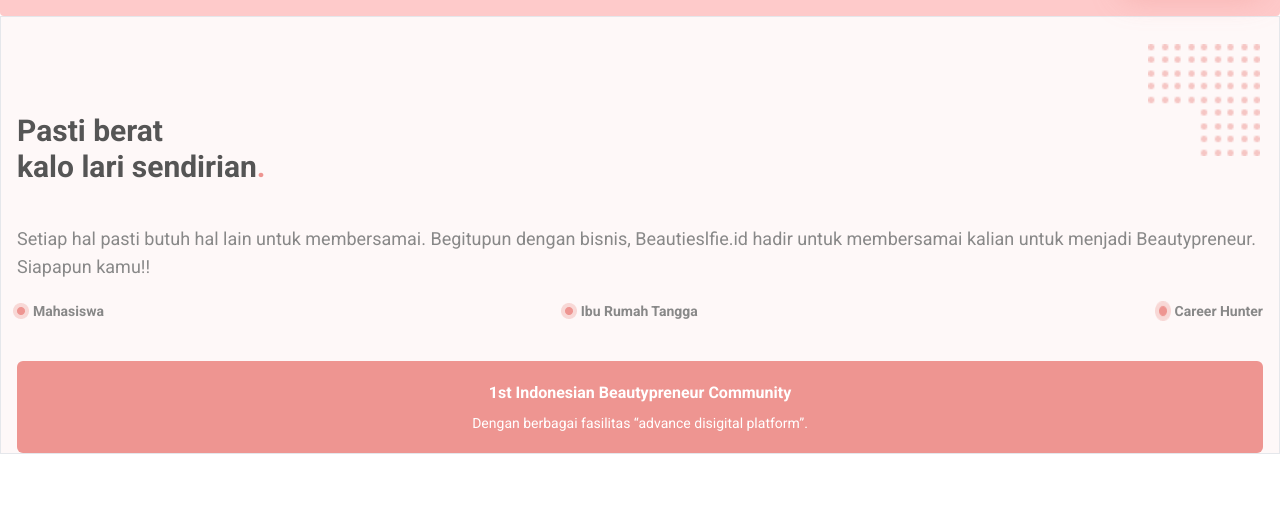
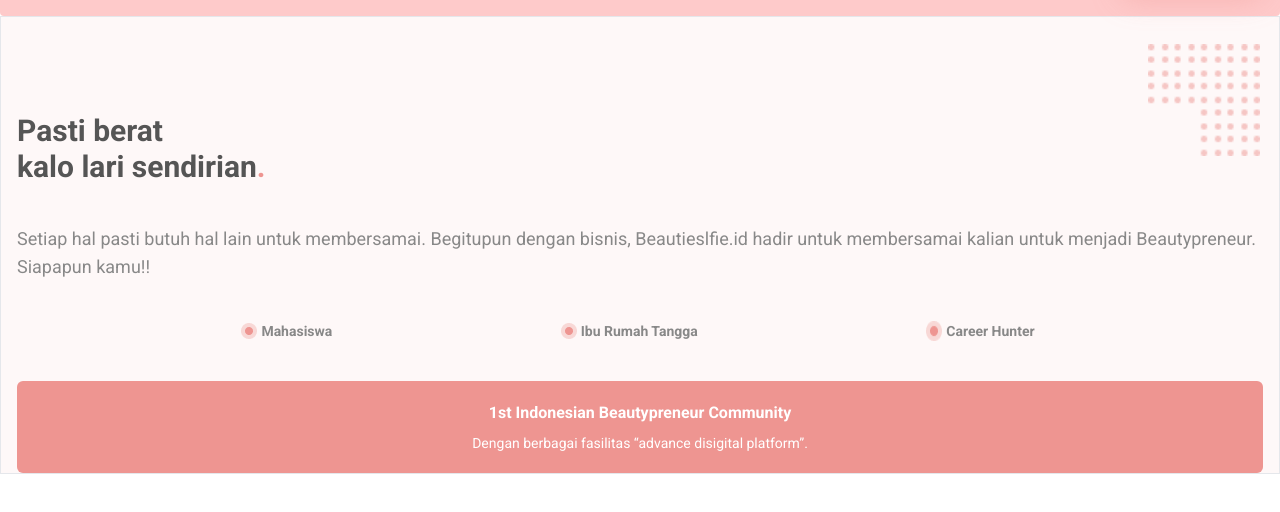
Before and after one commit to Azizsige/tw-beautiesid-clone, a website: page index.html in a window 1280 px wide. Shown: the part 100-612 px from the top of the page. Drawn offline with Linux system fonts and the light colour scheme.

Commit message:
testing hero section part 4

```diff
--- a/index.html
+++ b/index.html
@@ -109,19 +109,19 @@
           </div>
 
           <div
-            class="content-who -ml-1 mt-5 flex justify-between font-bold text-[#888888]"
+            class="content-who -ml-1 mt-5 flex justify-evenly flex-wrap font-bold text-[#888888] w-auto"
           >
             <div
-              class="who__mahasiswa font-primary flex items-center justify-center"
+              class="who__mahasiswa font-primary flex flex-wrap items-center justify-center mt-5"
             >
               <img src="./assets/icon-1.png" alt="" srcset="" />
               <p class="font-primary text-sm ml-1">Mahasiswa</p>
             </div>
-            <div class="who__irt flex items-center justify-center">
+            <div class="who__irt flex items-center justify-center mt-5">
               <img src="./assets/icon-1.png" alt="" srcset="" />
               <p class="font-primary text-sm ml-1">Ibu Rumah Tangga</p>
             </div>
-            <div class="who__car items-centerter flex justify-center">
+            <div class="who__car items-centerter flex justify-center mt-5">
               <img src="./assets/icon-1.png" alt="" srcset="" />
               <p class="font-primary text-sm ml-1">Career Hunter</p>
             </div>
```
Also changed, not shown: dist/css/output.css.
